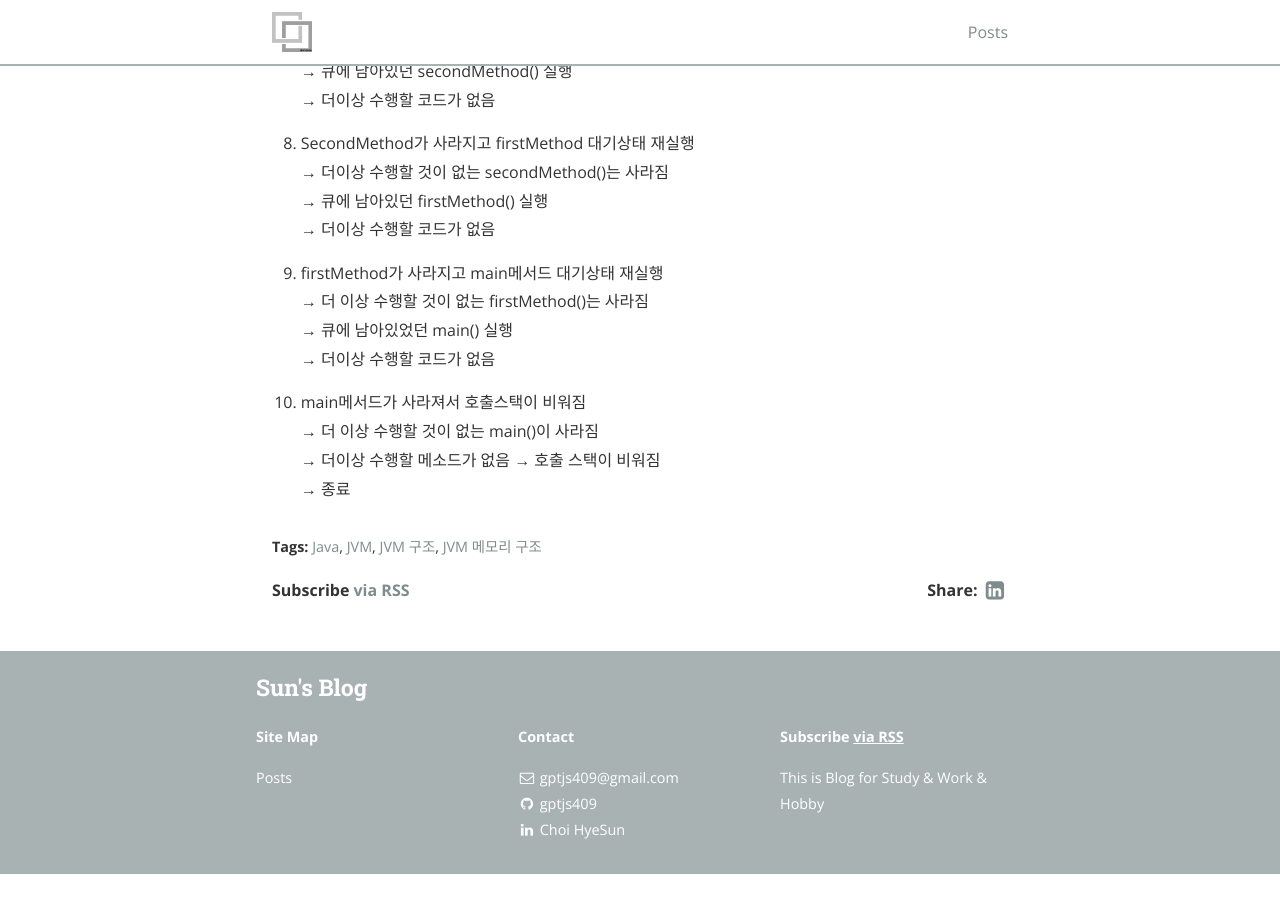
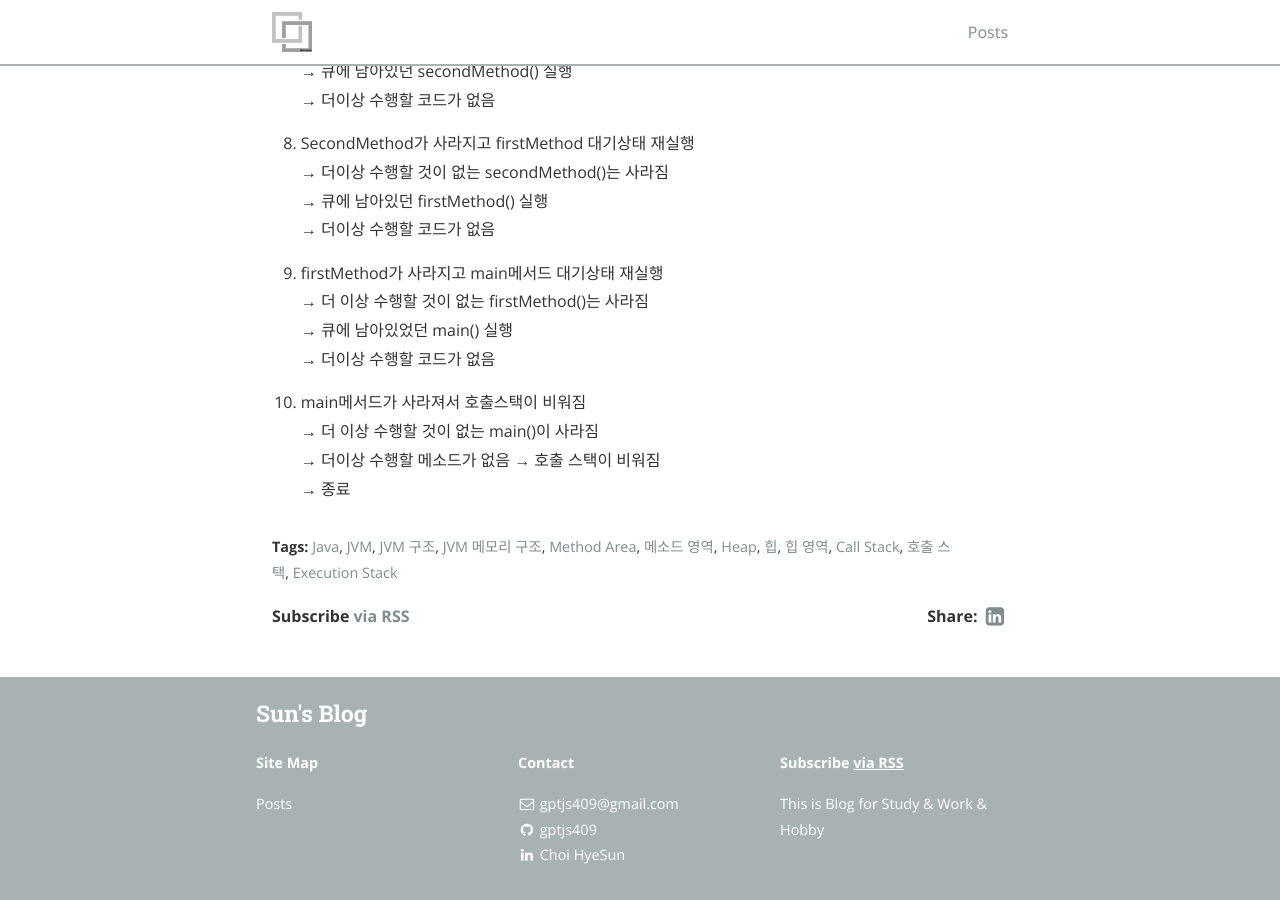
Before and after one commit to gptjs409/gptjs409.github.io, a Jekyll site: the page built from _posts/java/2019-09-04-jvm.md, in a window 1280 px wide and 900 px high, scrolled down 3727 px. Built offline with Jekyll 4.4.1, drawn with Linux system fonts in a browser that asks for light colours; nearby versions of some CDN libraries; before the commit the page ends 4601 px from its top, so only the background shows below that.

Commit message:
#2 update

```diff
--- a/_posts/java/2019-09-04-jvm.md
+++ b/_posts/java/2019-09-04-jvm.md
@@ -9,6 +9,14 @@ tags:
   - JVM
   - JVM 구조
   - JVM 메모리 구조
+  - Method Area
+  - 메소드 영역
+  - Heap
+  - 힙
+  - 힙 영역
+  - Call Stack
+  - 호출 스택
+  - Execution Stack
 ---
 
 ## JVM - 정의
```
